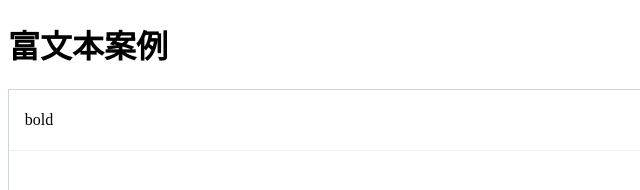
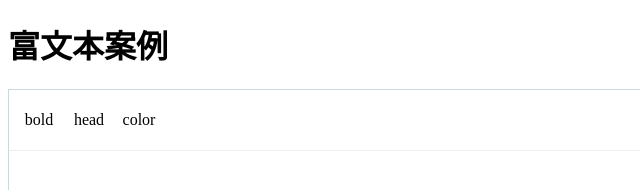
Before and after one commit to guqianfeng/My-Editor, a website built with webpack: page index.html in a window 1280 px wide. Shown: the top 190 px of the page, 0-640 px from the left. Built offline with nearby package versions, Linux system fonts and the light colour scheme.

Commit message:
子菜单的处理

```diff
--- a/src/editor/editor.scss
+++ b/src/editor/editor.scss
@@ -7,12 +7,23 @@
   z-index: 10001;
   padding: 10px;
   .editor-menu {
+    position: relative;
     width: 40px;
     height: 40px;
     text-align: center;
     line-height: 40px;
     margin-right: 10px;
     cursor: pointer;
+    .editor-sub-menu {
+      display: none;
+      position: absolute;
+      top: 40px;
+      left: 0;
+      width: 100px;
+      height: 200px;
+      background-color: #fff;
+      border: 1px solid black;
+    }
     &:hover {
       color: skyblue;
     }
--- a/src/menu/index.ts
+++ b/src/menu/index.ts
@@ -1,5 +1,20 @@
 import Editor from "../editor/Editor";
 
+const subMenuDict = {
+  'head': [
+    'h1',
+    'h2',
+    'h3',
+    'h4',
+    'h5',
+    'h6',
+  ],
+  'color': [
+    'red',
+    'green',
+    'blue'
+  ]
+}
 export default class Menus {
   public editor: Editor
   constructor (editor: Editor) {
@@ -15,21 +30,39 @@ export default class Menus {
   }
 
   addMenu (type: string): void{
-    console.log(type);
     const toolEl = document.createElement('div');
     toolEl.className = 'editor-menu';
+    toolEl.innerHTML = type;
     /**
-     * 以下操作处理子菜单
+     * 子菜单处理
      */
-    switch (type) {
-      case 'bold':
-        toolEl.innerHTML = type;
-        break;
-      case 'head':
-        break;
-      case 'color':
-        break;
+    if(['head', 'color'].includes(type)) {
+      /**
+       * head 有子菜单 h1-h6
+       * color 有子菜单，可以选择颜色
+       */
+      const subMenu = document.createElement('div');
+      subMenu.className = 'editor-sub-menu';
+      console.log(subMenuDict)
+      toolEl.appendChild(subMenu);
     }
     this.editor.toolbarEl.appendChild(toolEl);
+    this.addEvent(toolEl, type);
+  }
+
+  addEvent (el: HTMLElement, type: string): void {
+    if(['head', 'color'].includes(type)) {
+      const subMenuEl = el.querySelector('.editor-sub-menu') as HTMLElement;
+      el.addEventListener('mouseover', () => {
+        subMenuEl.style.display = 'block';
+      })
+      el.addEventListener('mouseout', () => {
+        subMenuEl.style.display = 'none';
+      })
+    } else {
+      el.addEventListener('click', () => {
+        console.log('加粗效果')
+      })
+    }
   }
 }
```
